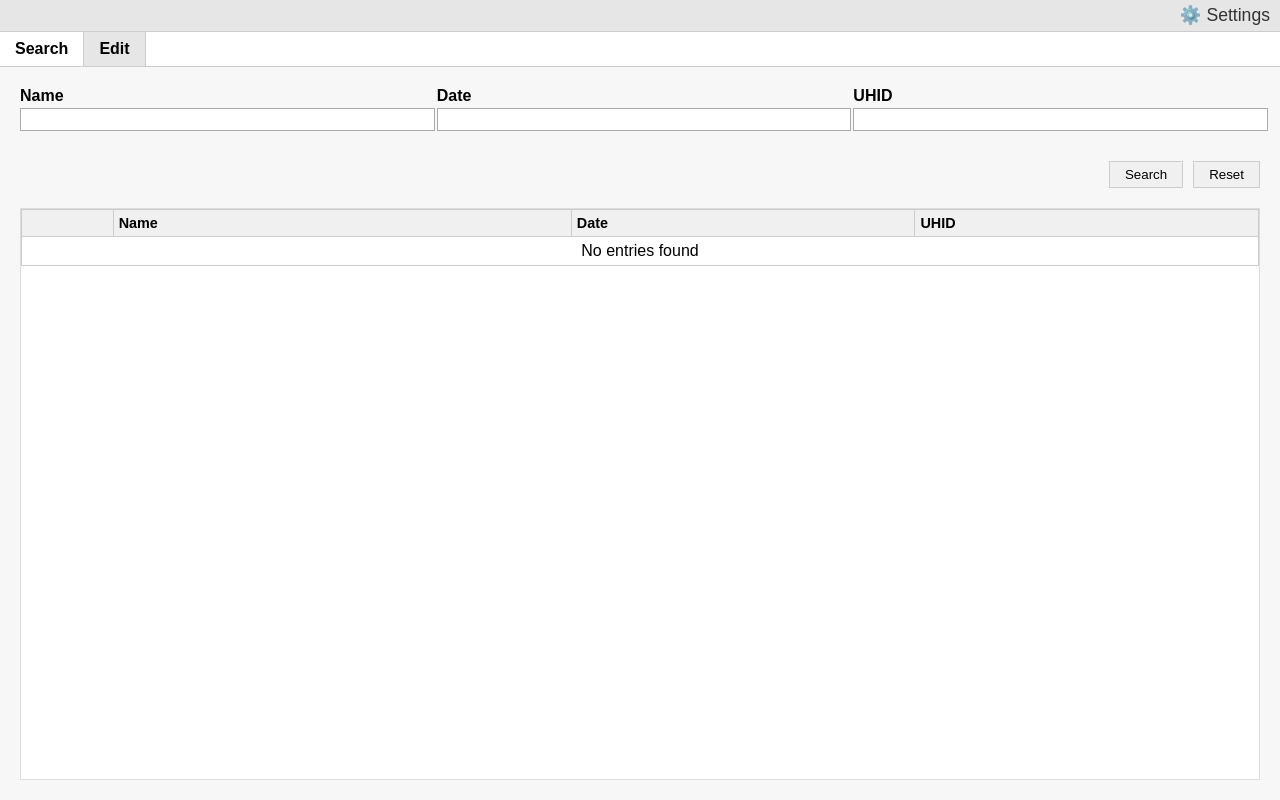
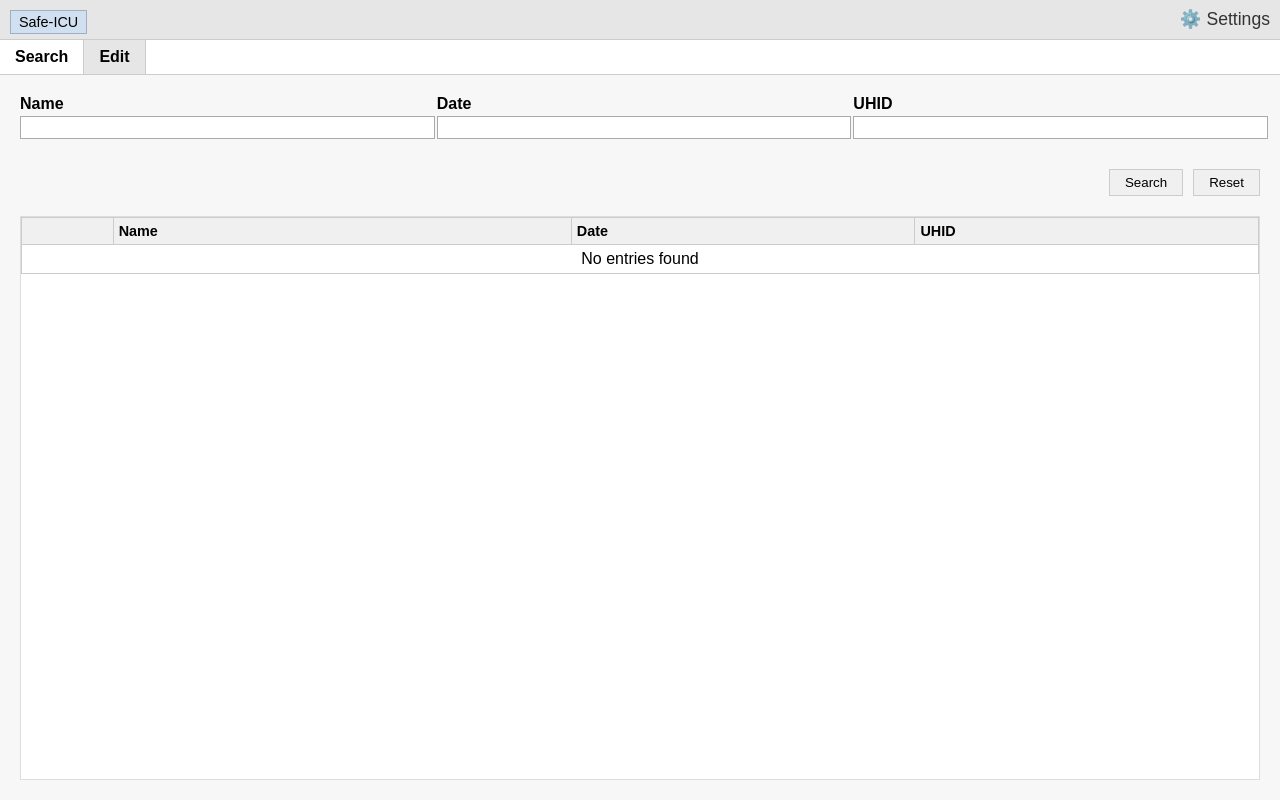
Before and after one commit to deepankar-MT24031/TREATMENT_CHART_WEB, a Flask app: page / in a window 1280 px wide. Run offline with Flask 3, Linux system fonts and the light colour scheme; data that the repository does not hold is empty.

Commit message:
safeicu button

```diff
--- a/templates/index.html
+++ b/templates/index.html
@@ -606,7 +606,11 @@
 </head>
 <body>
     <div class="container">
-        <div class="settings" style="display: flex; justify-content: flex-end; align-items: center;">
+        <div class="settings" style="display: flex; justify-content: space-between; align-items: center; padding: 5px 10px;">
+            <!-- New Safe-ICU Button on the left -->
+            <button id="safe-icu-btn" class="button" style="font-size: 0.9em; padding: 3px 8px; background-color: #d0e0f0; border-color: #a0b0c0;">Safe-ICU</button>
+
+            <!-- Existing Settings Button on the right -->
             <button id="settings-btn" style="background:none;border:none;font-size:1.1em;cursor:pointer;padding:0;color:#333;">⚙️ Settings</button>
         </div>
         <div class="tabs">
```
